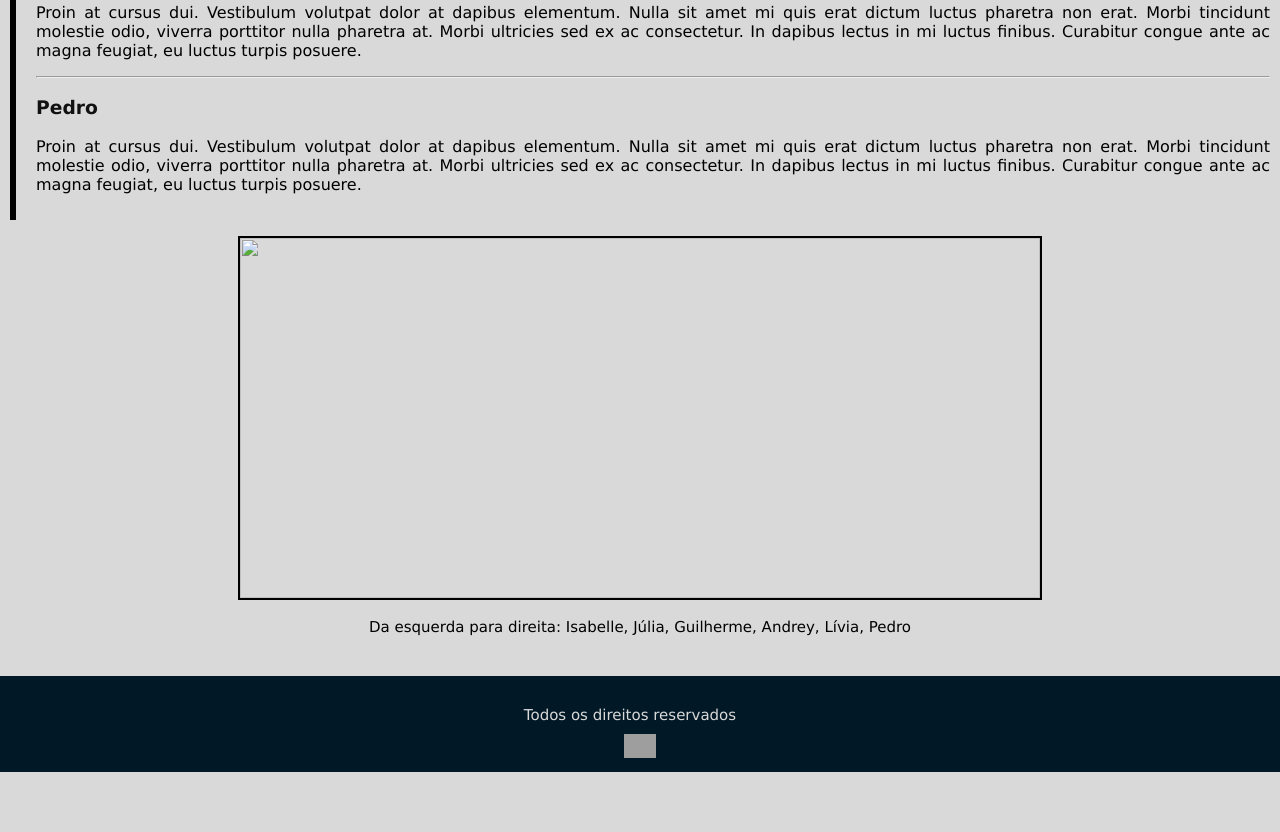
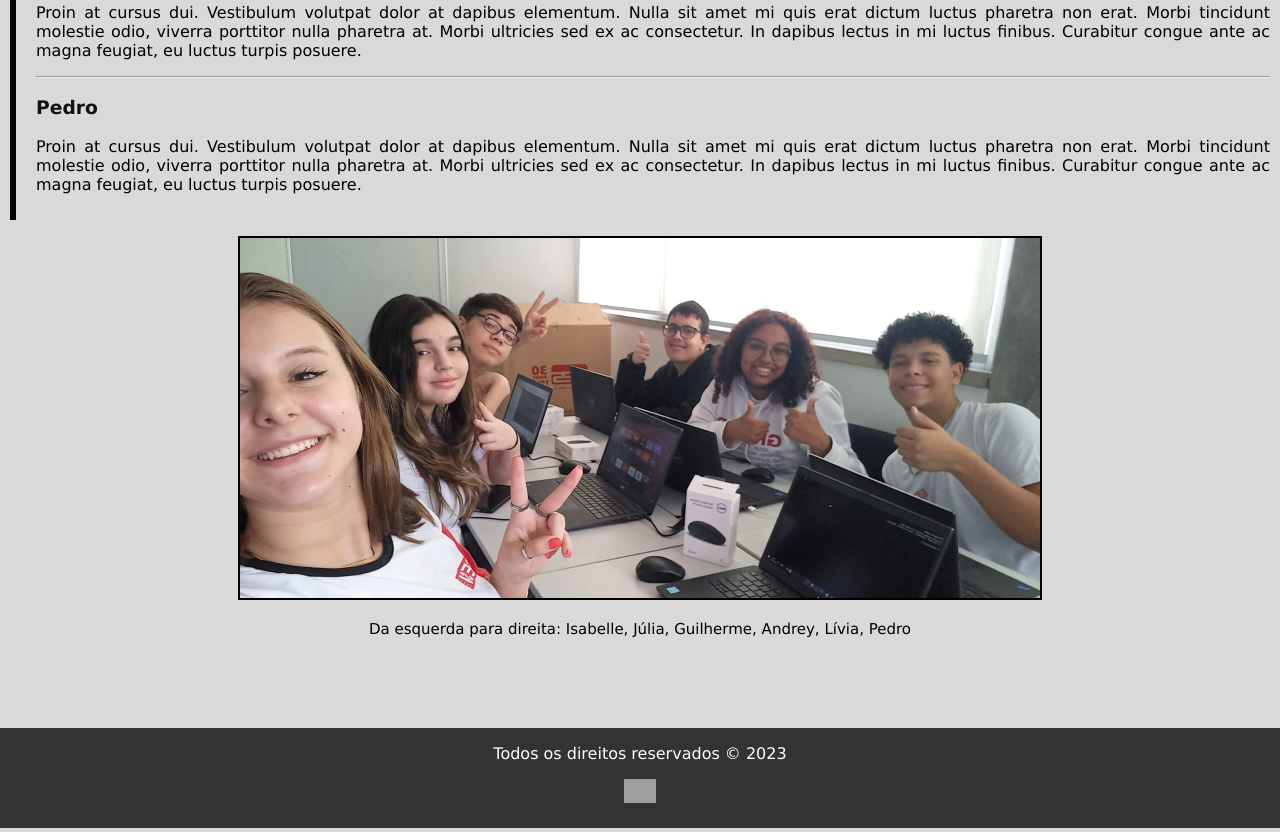
Before and after one commit to thiago-rferreira/avaliacaodiagnosticaHTML, a plain HTML site: page pages/sobre.html in a window 1280 px wide. Shown: the part 1095-1927 px from the top of the page. Before the commit the page ends 1867 px from the top, so only its background shows below. Drawn offline with Linux system fonts and the light colour scheme; grey boxes are pictures that could not be loaded.

Commit message:
fix: imageabout and footer

```diff
--- a/layouts/footer.css
+++ b/layouts/footer.css
@@ -7,7 +7,6 @@ footer {
   color: white;
   height: 100px;
   text-align: center;
-  line-height: 70px; /* centraliza o texto verticalmente */
 }
 
 
--- a/layouts/footer.html
+++ b/layouts/footer.html
@@ -8,6 +8,10 @@
 <body>
     <footer>
         <p>Todos os direitos reservados &copy; 2023</p>
+        <a href="https://linktr.ee/felipesantosprofessor" target="_blank">
+            <img src="https://api.blog.production.linktr.ee/wp-content/uploads/2022/06/Avatar-Symbol-Canopy.png"
+                width="32" alt="logo insta" />
+        </a>
       </footer>
 </body>
 </html>
--- a/pages/sobre.html
+++ b/pages/sobre.html
@@ -107,7 +107,7 @@
 
         <section>
             <p style="text-align: center;">
-                <img id="teamphoto" src="assets/images/selfie.jpeg" width="800" height="360">
+                <img id="teamphoto" src="../assets/images/selfie.jpeg" width="800" height="360">
             </p>
             <p id="subtitle">
                 Da esquerda para direita: Isabelle, Júlia, Guilherme,
@@ -116,15 +116,7 @@
         </section>
     </article>
 
-    <footer>
-        <p id="pfooter1">
-            Todos os direitos reservados
-        </p>
-        <a href="https://linktr.ee/felipesantosprofessor" target="_blank">
-            <img src="https://api.blog.production.linktr.ee/wp-content/uploads/2022/06/Avatar-Symbol-Canopy.png"
-                width="32" alt="logo insta" />
-        </a>
-    </footer>
+    <iframe src="../layouts/footer.html" frameborder="0" scrolling="no" width="100%"></iframe>
 </body>
 
 </html>
```
